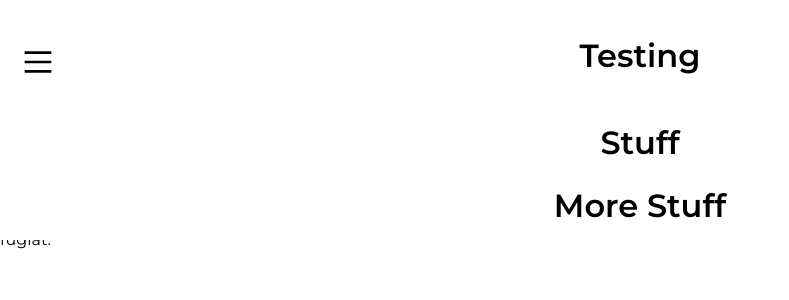
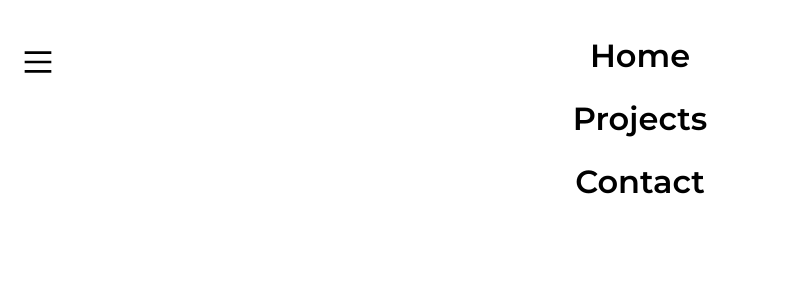
Before and after one commit to rob-noyes/portfolio-site, a React (Create React App) app: page /projects in a window 1280 px wide. Both pictures are taken after a click on the button 38 px from the left and 66 px from the top of the page. Shown: the top 300 px of the page, without its empty margins (0-789 px from the left). Built offline with nearby package versions, Linux system fonts and the light colour scheme.

Commit message:
Router working in menu

```diff
--- a/src/App.js
+++ b/src/App.js
@@ -7,8 +7,8 @@ function App() {
   return (
     <BrowserRouter>
       <Switch>
-        <Route exact to="/" component={Home} />
-        <Route exact to="/projects" component={Projects} />
+        <Route exact path="/" component={Home} />
+        <Route path="/projects" component={Projects} />
       </Switch>
     </BrowserRouter>
   );
--- a/src/components/Header.js
+++ b/src/components/Header.js
@@ -12,13 +12,14 @@ const Header = () => {
       <button className="hamburger-menu">
         <GrMenu onClick={() => setOpen(!open)} />
       </button>
-      <button className="header-button">Rob Noyes</button>
+      <Link to="/">
+        <button className="header-button">Rob Noyes</button>
+      </Link>
       <CSSTransition in={open} timeout={300} classNames="fade" unmountOnExit>
         <ul>
-          <Link to="/projects">Testing</Link>
-          <li></li>
-          <li>Stuff</li>
-          <li>More Stuff</li>
+          <Link to="/">Home</Link>
+          <Link to="/projects">Projects</Link>
+          <Link to="/contact">Contact</Link>
         </ul>
       </CSSTransition>
     </div>
```
